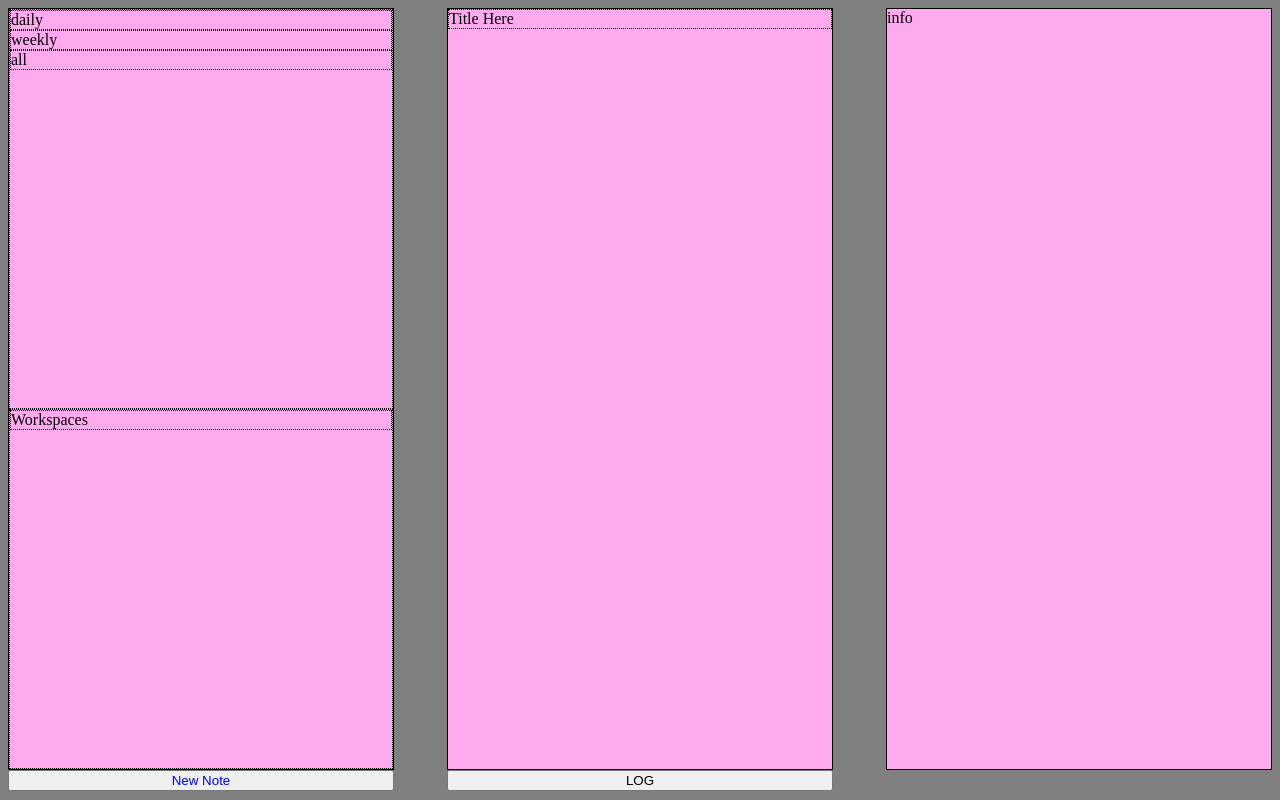
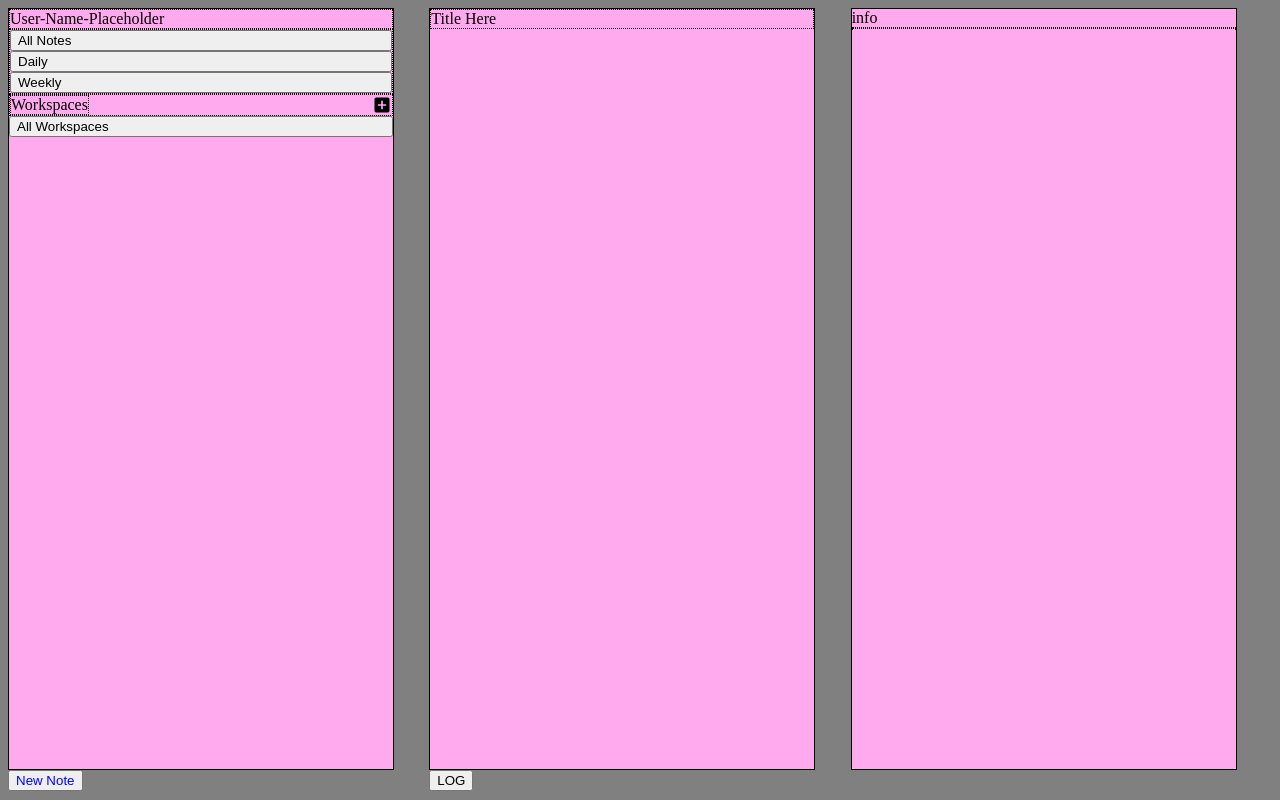
Before and after one commit to Pigg-eh/todo, a website built with webpack: page src/index.html in a window 1280 px wide. Built offline with nearby package versions, Linux system fonts and the light colour scheme.

Commit message:
fix: html structure and ui adjusted

```diff
--- a/src/createNote.js
+++ b/src/createNote.js
@@ -25,7 +25,6 @@ export class Note extends Workspace{
   //Workspace.allNotes[2].userDueDate = ('1908-3-14')
 
   checkedBool =()=> this.checked = !this.checked
-  //flip the checked boolean is what i KNOW this does
 
 
 
--- a/src/createWorkspace.js
+++ b/src/createWorkspace.js
@@ -29,7 +29,7 @@ export class Workspace{
 
   static getTimeline(dateInput){
     return Workspace.allNotes.filter((note)=>isEqual(note.dueDate, new Date(dateInput)));
-    // /Workspace.getTimeline(date)
+    // /Workspace.getTimeline('datestring')
   }
 
 
--- a/src/index.html
+++ b/src/index.html
@@ -6,22 +6,30 @@
     <title>Document</title>
 <body>
     <div class="nav block">
+        <div class="username">User-Name-Placeholder</div>
         <div class="nav-child fixed-workspaces">
-                <div data-selector="daily">daily</div>
-                <div data-selector="weekly">weekly</div>
-                <div data-selector="all">all</div>
+            <nav class="workspace-nav">
+                <button data-selector="all-notes">All Notes</button>
+                <button data-selector="daily">Daily</button>
+                <button data-selector="weekly">Weekly</button>
+            </nav>
         </div>
 
+        <nav class="nav-child user-workspaces">
+            <div class="title">
+                <div>Workspaces</div>
+                <!-- <div class="add-note"></div>     -->
+            </div>
+            <button class="user-workspaces-child">All Workspaces</button>
+        </nav>
 
-            <div class="nav-child user-workspaces">
-                <div>Workspaces</div>
     </div>
+    <div class="mid-nav block" >
+        <div class="title">Title Here</div>
+        <nav id="nav-content"></nav>
     </div>
-        <div class="main block" >
-            <div class="title">Title Here</div>
-        </div>
-        <div class="info block" >
-        info
+    <div class="info block">info
+        <div id="content"></div>
     </div>
 </body>
 </html>
--- a/src/index.js
+++ b/src/index.js
@@ -1,29 +1,6 @@
 import './style.css';
-
-import {UserInterface} from './ui'
-
-
-
-  document.body.appendChild(UserInterface.testMakeNote());
-  document.body.appendChild(UserInterface.testLOGGER());
-
-
-  // function test() {
-
-  //   const button = document.createElement('button');
-
-  //   button.textContent = ''
-  //   button.addEventListener("click", check);
-
-
-
-  //   function check(){
-  //     Workspace.allNotes[2].userDueDate = ('1908-3-14')
-  //   }
-
-  //   return button;
-  // }
- // document.body.appendChild(test());
+import {UserInterface, TestToolkit} from './ui'
+import Icon from './img/plus-box.svg'
 
 
 
@@ -31,12 +8,21 @@ import {UserInterface} from './ui'
 
 
 
- /*
--
 
 
 
 
+  const plusIcon = new Image()
+  plusIcon.src = Icon
+  const element = document.querySelector('div.title')
+  plusIcon.classList.add('icon')
+  element.appendChild(plusIcon)
+
+
+document.body.appendChild(TestToolkit.testMakeNote());
+document.body.appendChild(TestToolkit.testLOGGER());
+
+/*
 [X]View all projects.
 [X]View all todos in each project (probably just the title and duedate… perhaps changing color for different priorities).
 []Expand a single todo to see/edit its details.
@@ -45,4 +31,4 @@ import {UserInterface} from './ui'
 note:
 **refactor or delete components later**
 **refactor how workspaces are made in logic
-  */
+*/
--- a/src/style.css
+++ b/src/style.css
@@ -9,7 +9,7 @@ div{
 
 body{
   display: grid;
-  grid-template:auto / auto auto auto;
+  grid-template:auto / 1fr 1fr 1fr;
   background-color: gray;
   justify-content: space-between;
 }
@@ -21,7 +21,23 @@ body{
     border: 1px solid black;
   }
 
-  .nav{
-  display: grid;
-  grid-template:auto auto/ auto;
+  nav{
+    display: flex;
+    flex-direction: column;
   }
+
+    button{
+      display: flex;
+      justify-self: flex-start;
+    }
+
+
+    /* Workspaces */
+    div.title{
+      display: flex;
+      justify-content: space-between;
+    }
+
+    .icon{
+      height: 20px;
+    }
--- a/src/ui.js
+++ b/src/ui.js
@@ -1,10 +1,26 @@
 import { Note, testNote} from './createNote';
 import { Workspace} from './createWorkspace';
 import { isToday } from 'date-fns';
+// import Icon from './img/plus.svg'
 
 export class UserInterface{
 
+  static navLoader(){
 
+  }
+
+  static WorkspaceInfoLoader(){
+
+  }
+
+  static NoteInfoLoader(){
+
+  }
+
+
+}
+
+export class TestToolkit{
   static testMakeNote() {
 
     const button = document.createElement('button');
@@ -28,6 +44,7 @@ export class UserInterface{
     const helloNote2 = new Note('hello2', 'description',  'helloLabel')
     const helloNote3 = new Note('hello3', 'description', 'helloLabel2')
     const helloNote4 = new Note('hello4', 'deleted one is I', 'helloLabel2')
+    helloNote2.userDueDate = '1992-3-3'
     const ws1 = new Workspace('testing')
     const ws2 = new Workspace('testing2')
 
@@ -43,9 +60,6 @@ export class UserInterface{
 
     return button;
   }
-
-    //   document.body.appendChild(testMakeNote());
-    //   document.body.appendChild(testLOGGER());
 
 }
 
--- a/webpack.config.js
+++ b/webpack.config.js
@@ -25,6 +25,10 @@ module.exports = {
         test: /\.css$/i,
         use: ['style-loader', 'css-loader'],
       },
+      {
+        test: /\.(png|svg|jpg|jpeg|gif)$/i,
+        type: 'asset/resource',
+      },
     ],
   },
 };
```
Also changed, not shown: src/img/plus-box.svg (added), src/img/plus.svg (added). Lines whose indentation alone changed are shown as unchanged.
